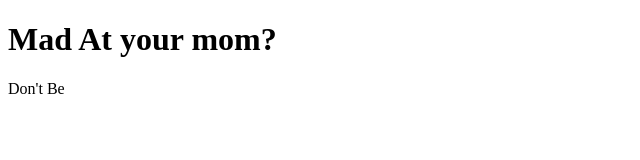
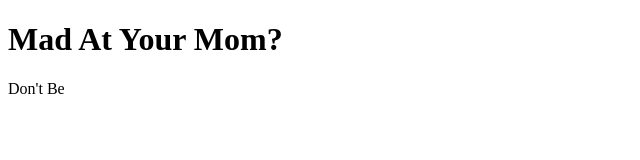
Before and after one commit to chrisneuman/chrisneuman.github.io, a plain HTML site: page index.html in a window 1280 px wide. Shown: the whole page, without its empty margins (0-640 px from the left). Drawn offline with Linux system fonts and the light colour scheme.

Commit message:
Update index.html

```diff
--- a/index.html
+++ b/index.html
@@ -1,7 +1,7 @@
 <!DOCTYPE html>
 <html>
 <body>
-<h1>Mad At your mom?</h1>
+<h1>Mad At Your Mom?</h1>
 <p>Don't Be</p>
 </body>
 </html>
```
